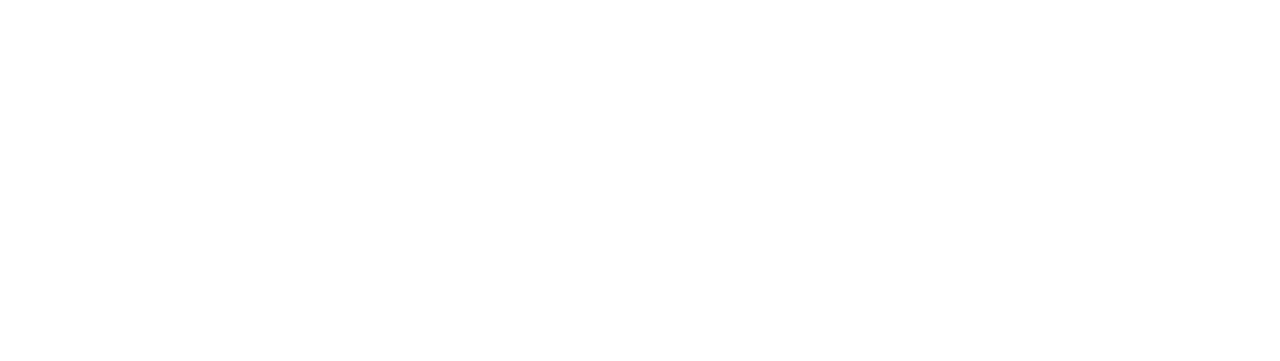
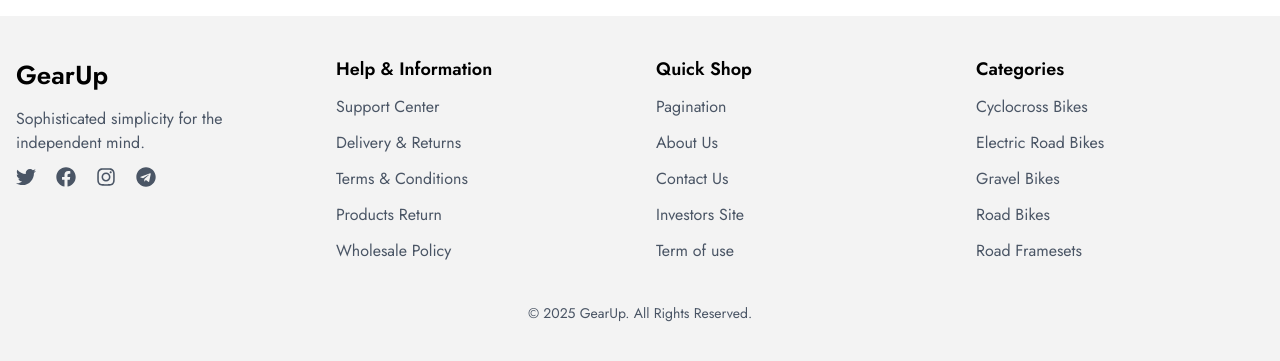
Before and after one commit to KMTonmoy/GearUp-client, a React (Vite) app: page / in a window 1280 px wide. Shown: the part 853-1214 px from the top of the page. Before the commit the page ends 869 px from the top, so only its background shows below. Built offline with nearby package versions, Linux system fonts and the light colour scheme.

Commit message:
Footer added

```diff
--- a/src/Components/Footer/Footer.tsx
+++ b/src/Components/Footer/Footer.tsx
@@ -1,9 +1,91 @@
 import React from 'react';
+import { FaFacebook, FaInstagram, FaTelegram, FaTwitter } from 'react-icons/fa';
+import { Link } from 'react-router-dom';
 
 const Footer = () => {
     return (
-        <div>
+        <div className="bg-[#F3F3F3] py-10">
+            <div className="max-w-7xl mx-auto px-4">
+                <div className="grid grid-cols-1 md:grid-cols-2 lg:grid-cols-4 gap-8">
+                    {/* Logo and Social Links */}
+                    <div className="flex flex-col gap-3">
+                        <h1 className="font-[600] text-[26px]">GearUp</h1>
+                        <p className="text-gray-600">
+                            Sophisticated simplicity for the independent mind.
+                        </p>
+                        <div className="flex gap-5 text-gray-600 text-[20px]">
+                            <Link to={'/'} className="hover:text-orange-600 transition-colors">
+                                <FaTwitter />
+                            </Link>
+                            <Link to={'/'} className="hover:text-orange-600 transition-colors">
+                                <FaFacebook />
+                            </Link>
+                            <Link to={'/'} className="hover:text-orange-600 transition-colors">
+                                <FaInstagram />
+                            </Link>
+                            <Link to={'/'} className="hover:text-orange-600 transition-colors">
+                                <FaTelegram />
+                            </Link>
+                        </div>
+                    </div>
 
+                    {/* Help & Information */}
+                    <div>
+                        <h1 className="text-[18px] text-black font-[600] mb-3">Help & Information</h1>
+                        <div className="flex flex-col gap-3">
+                            {['Support Center', 'Delivery & Returns', 'Terms & Conditions', 'Products Return', 'Wholesale Policy'].map((item, index) => (
+                                <a
+                                    href="/"
+                                    key={index}
+                                    className="text-gray-600 hover:text-orange-600 transition-colors relative group"
+                                >
+                                    {item}
+                                    <span className="absolute bottom-0 left-0 w-0 h-[2px] bg-orange-600 transition-all duration-300 group-hover:w-full"></span>
+                                </a>
+                            ))}
+                        </div>
+                    </div>
+
+                    {/* Quick Shop */}
+                    <div>
+                        <h1 className="text-[18px] text-black font-[600] mb-3">Quick Shop</h1>
+                        <div className="flex flex-col gap-3">
+                            {['Pagination', 'About Us', 'Contact Us', 'Investors Site', 'Term of use'].map((item, index) => (
+                                <a
+                                    href="/"
+                                    key={index}
+                                    className="text-gray-600 hover:text-orange-600 transition-colors relative group"
+                                >
+                                    {item}
+                                    <span className="absolute bottom-0 left-0 w-0 h-[2px] bg-orange-600 transition-all duration-300 group-hover:w-full"></span>
+                                </a>
+                            ))}
+                        </div>
+                    </div>
+
+                    {/* Categories */}
+                    <div>
+                        <h1 className="text-[18px] text-black font-[600] mb-3">Categories</h1>
+                        <div className="flex flex-col gap-3">
+                            {['Cyclocross Bikes', 'Electric Road Bikes', 'Gravel Bikes', 'Road Bikes', 'Road Framesets'].map((item, index) => (
+                                <a
+                                    href="/"
+                                    key={index}
+                                    className="text-gray-600 hover:text-orange-600 transition-colors relative group"
+                                >
+                                    {item}
+                                    <span className="absolute bottom-0 left-0 w-0 h-[2px] bg-orange-600 transition-all duration-300 group-hover:w-full"></span>
+                                </a>
+                            ))}
+                        </div>
+                    </div>
+                </div>
+
+                {/* Footer Bottom */}
+                <div className="mt-10 text-center text-gray-600 text-sm">
+                    © {new Date().getFullYear()} GearUp. All Rights Reserved.
+                </div>
+            </div>
         </div>
     );
 };
--- a/src/Layout/Main.tsx
+++ b/src/Layout/Main.tsx
@@ -1,6 +1,7 @@
 import React from 'react';
 import { Outlet } from 'react-router-dom';
 import Navbar from '../Components/Navbar/Navbar';
+import Footer from '../Components/Footer/Footer';
 
 const Main = () => {
     return (
@@ -9,6 +10,7 @@
             <div className='max-w-7xl min-h-[100vh] mx-auto '>
                 <Outlet />
             </div>
+            <Footer />
         </div>
     );
 };
```
